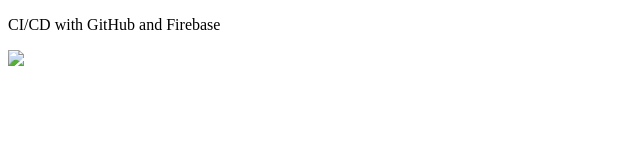
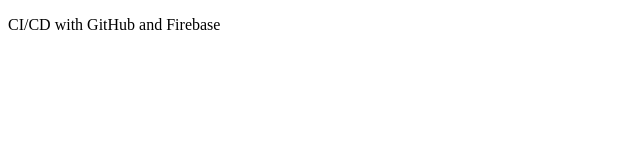
Before and after one commit to webdevomandam/ci-cd-firebase-demo, a website: page public/index.html in a window 1280 px wide. Shown: the full height of the page, 0-640 px from the left. Drawn offline with Linux system fonts and the light colour scheme; some packages are replaced by stand-ins of ours.

Commit message:
feat: commented out success-image

```diff
--- a/public/index.html
+++ b/public/index.html
@@ -26,6 +26,6 @@
   </head>
   <body>
     <p>CI/CD with GitHub and Firebase</p>
-    <img src="images/deployment-success-broken.gif">
+    <!-- <img src="images/deployment-success.gif"> -->
   </body>
 </html>
```
